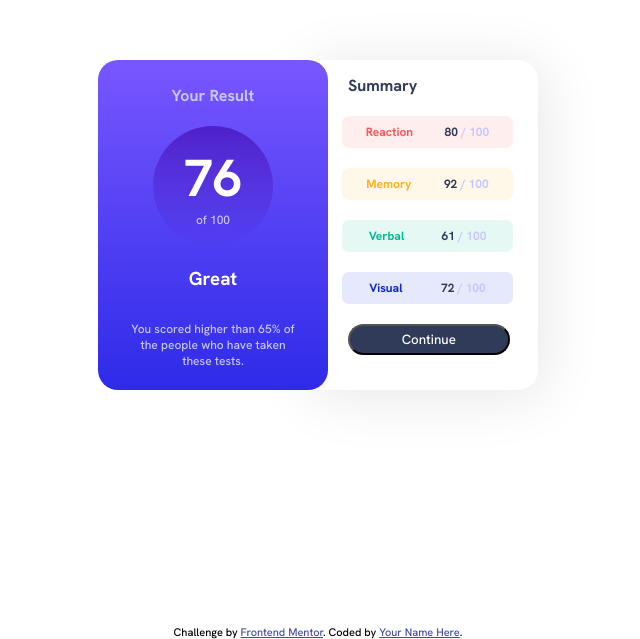
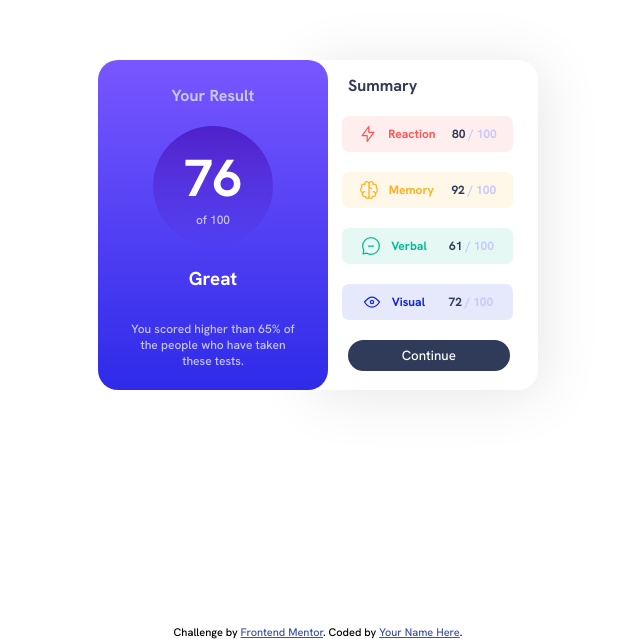
Before and after one commit to cardrocha/summary_component, a plain HTML site: page index.html in a window 1280 px wide. Shown: the part 175-814 px from the top of the page, without its empty margins (322-962 px from the left). Drawn offline with Linux system fonts and the light colour scheme.

Commit message:
fix layout

```diff
--- a/index.html
+++ b/index.html
@@ -28,25 +28,25 @@
     <div class="summary">
       <h4>Summary</h4>
       <div class="summary__content vermelho">
-        <span class="summary__color vermelho">Reaction</span>
+        <span class="summary__color vermelho"><img src="assets/images/icon-reaction.svg" alt="logo">Reaction</span>
         <div>
           80 <span class="summary__number"> / 100</span>
         </div>
       </div>
       <div class="summary__content amarelo">
-        <span class="summary__color amarelo">Memory</span>
+        <span class="summary__color amarelo"><img src="assets/images/icon-memory.svg" alt="logo">Memory</span>
         <div>
           92 <span class="summary__number"> / 100</span>
         </div>
       </div>
       <div class="summary__content verde">
-        <span class="summary__color verde">Verbal</span>
+        <span class="summary__color verde"><img src="assets/images/icon-verbal.svg" alt="logo">Verbal</span>
         <div>
           61 <span class="summary__number">/ 100</span>
         </div>
       </div>
       <div class="summary__content azul">
-        <span class="summary__color azul">Visual</span>
+        <span class="summary__color azul"><img src="assets/images/icon-visual.svg" alt="logo">Visual</span>
         <div>
           72 <span class="summary__number">/ 100</span>
         </div>
--- a/style.css
+++ b/style.css
@@ -112,6 +112,9 @@
 
 .summary__color.vermelho {
   color: hsl(0, 100%, 67%);
+  display: flex;
+  align-items: center;
+  gap: 10px;
 
 }
 
@@ -121,6 +124,9 @@
 
 .summary__color.amarelo {
   color:hsl(39, 100%, 56%);
+  display: flex;
+  align-items: center;
+  gap: 10px;
 }
 
 .summary__content.verde {
@@ -129,6 +135,9 @@
 
 .summary__color.verde {
   color: hsl(166, 100%, 37%);
+  display: flex;
+  align-items: center;
+  gap: 10px;
 }
 
 .summary__content.azul {
@@ -137,6 +146,9 @@
 
 .summary__color.azul {
   color: hsl(234, 85%, 45%);
+  display: flex;
+  align-items: center;
+  gap: 10px;
 }
 
 .summary__number {
@@ -150,6 +162,13 @@ button {
   color: #fff;
   padding: 5px;
   border-radius: 25px;
+  cursor: pointer;
+  border: 2px solid hsl(224, 30%, 27%);
+}
+
+button:hover {
+  background-color: hsl(224, 30%, 37%);
+  border: 2px solid hsl(224, 30%, 37%);
 }
 
 @media (max-width: 768px) {
```
